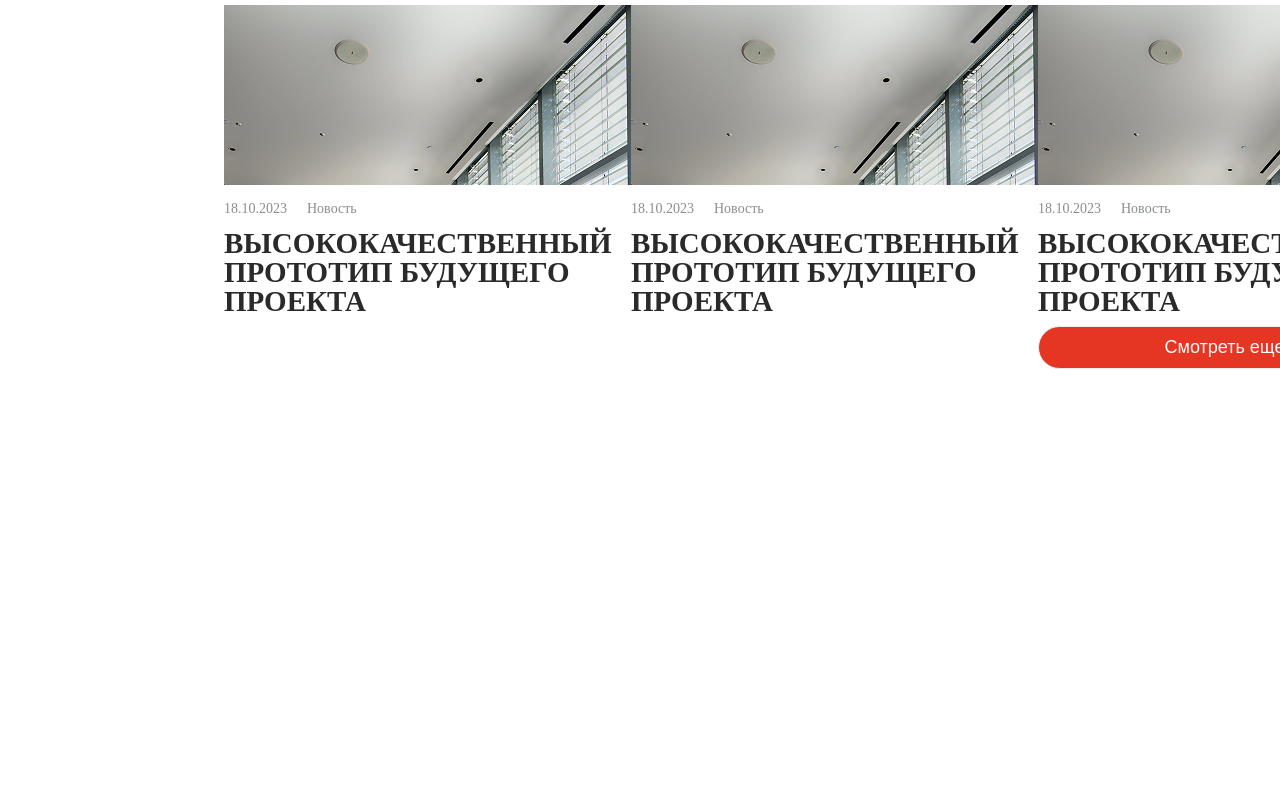
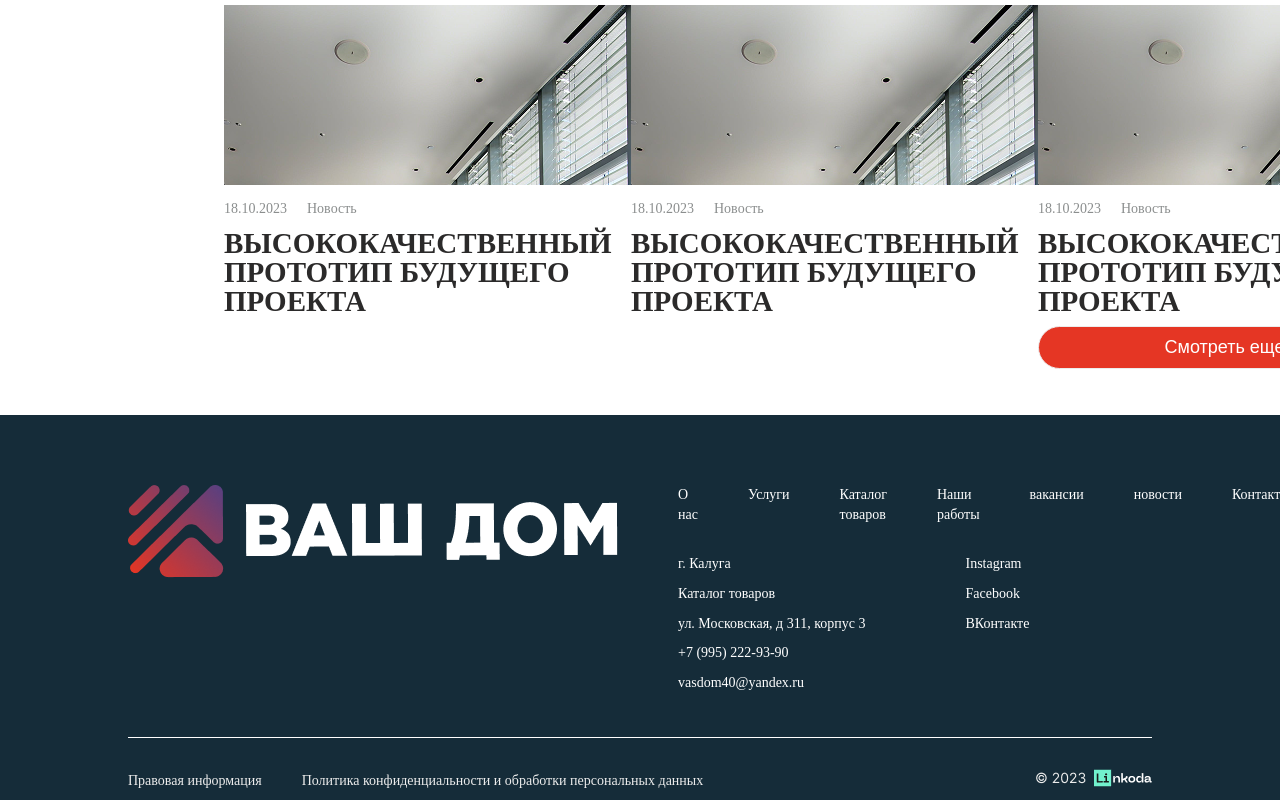
Before and after one commit to safarovmurod/home-work3, a plain HTML site: page index.html in a window 1280 px wide. Shown: the part 3248-4048 px from the top of the page. Before the commit the page ends 3617 px from the top, so only its background shows below. Drawn offline with Linux system fonts and the light colour scheme.

Commit message:
footer_end section9

```diff
--- a/index.html
+++ b/index.html
@@ -218,5 +218,45 @@
 
 
     </main>
+    <footer class="footer">
+        <section class="boxtext">
+          <div><img class="img5" src="./photo/_1941570533408.png" alt=""></div>
+
+        <section class="ptex3">
+                <div class="ptexp3">
+                  <p class="onas">О нас</p>
+                  <p>Услуги</p>
+                  <p>Каталог товаров</p>
+                    <p>Наши работы</p>
+                  <p>вакансии</p>
+                  <p>новости</p>
+                  <p>Контакты</p>
+              </div>
+     <section class="usligi2">
+                <div class="ptext">
+                    <p>г. Калуга</p>
+                    <p>Каталог товаров</p>
+                    <p>ул. Московская, д 311, корпус 3</p>
+                    <p>+7 (995) 222-93-90</p>
+                    <p>vasdom40@yandex.ru</p>
+                  </div>
+                  <div class="ptext">
+
+                    <p>Instagram</p>
+                    <p>Facebook</p>
+                    <p>ВКонтакте</p>
+                  </div>
+     </section>
+            </section>
+        </section>
+
+        <section class="footer_end">
+            <div class="infotext">
+                <p>Правовая информация</p>
+                <p>Политика конфиденциальности и обработки персональных данных</p>
+            </div>
+            <div><img src="./photo/Frame 104.png" alt=""></div>
+        </section>
+    </footer>
 </body>
 </html>
--- a/main.css
+++ b/main.css
@@ -325,8 +325,79 @@ align-items: center;
     justify-content: space-between;
     margin-top: 50px;
 }
+.footer{
+    width: 100%;
+    margin-top: 90px;
+    background-color: #152C39;
+    height: 385px;
+
+}
+.ptext{
+font-weight: 400;
+font-size: 14px;
+color: #FFFFFF;
+line-height: 140%;
+letter-spacing: 0%;
+display: flex;
+flex-direction: column;
+gap: 10px;
+width: 47%;
+}
+.infotext{
+    display: flex;
+    gap: 40px;
+font-weight: 400;
+font-size: 14px;
+line-height: 140%;
+letter-spacing: 0%;
+color: #ECECEC;
+
+}
+.footer_end{
+    display: flex;
+    width: 80%;
+    margin: auto;
+    align-items: center;
+    justify-content: space-between;
+    margin-top: 30px;
+
+}
+.ptexp3{
+    display: flex;
+    gap: 45px;
+    font-weight: 400;
+font-size: 14px;
+color: #FFFFFF;
+line-height: 140%;
+letter-spacing: 0%;
+gap: 50px;
+
+justify-content: space-between;
+}
+.ptex3{
+    display: flex;
+    flex-direction: column;
+    gap: 30px;
+}
+.usligi2{
+    display: flex;
+    margin-top: 0px;
+}
+.onas{
+    border-bottom: 5px gray;
+}
+.boxtext{
+    display: flex;
+    gap: 60px;
+    width: 80%;
+    margin: auto;
+    padding-top: 70px;
+    border-bottom: 1px solid #FFFFFF;
+    padding-bottom: 45px;
 
 
+
+}
 
 
 
@@ -526,4 +597,32 @@ body{
 .kl2{
     font-size: 18px;
 }
+.boxtext{
+    flex-direction: column;
+    gap: 10px;
 }
+.img5{
+    width: 240px;
+    height: 44px;
+}
+.ptexp3{
+    flex-direction: column;
+    gap: 15px;
+    font-size: 16px;
+}
+.usligi2{
+    flex-direction: column;
+    gap: 1px;
+}
+.footer{
+    height: auto;
+}
+.footer_end{
+    width: 90%;
+    padding-bottom: 10px;
+}
+.infotext{
+    flex-direction: column;
+    gap: 9px;
+}
+}
```
Also changed, not shown: photo/Frame 104.png (added), photo/_1941570533408.png (added).
